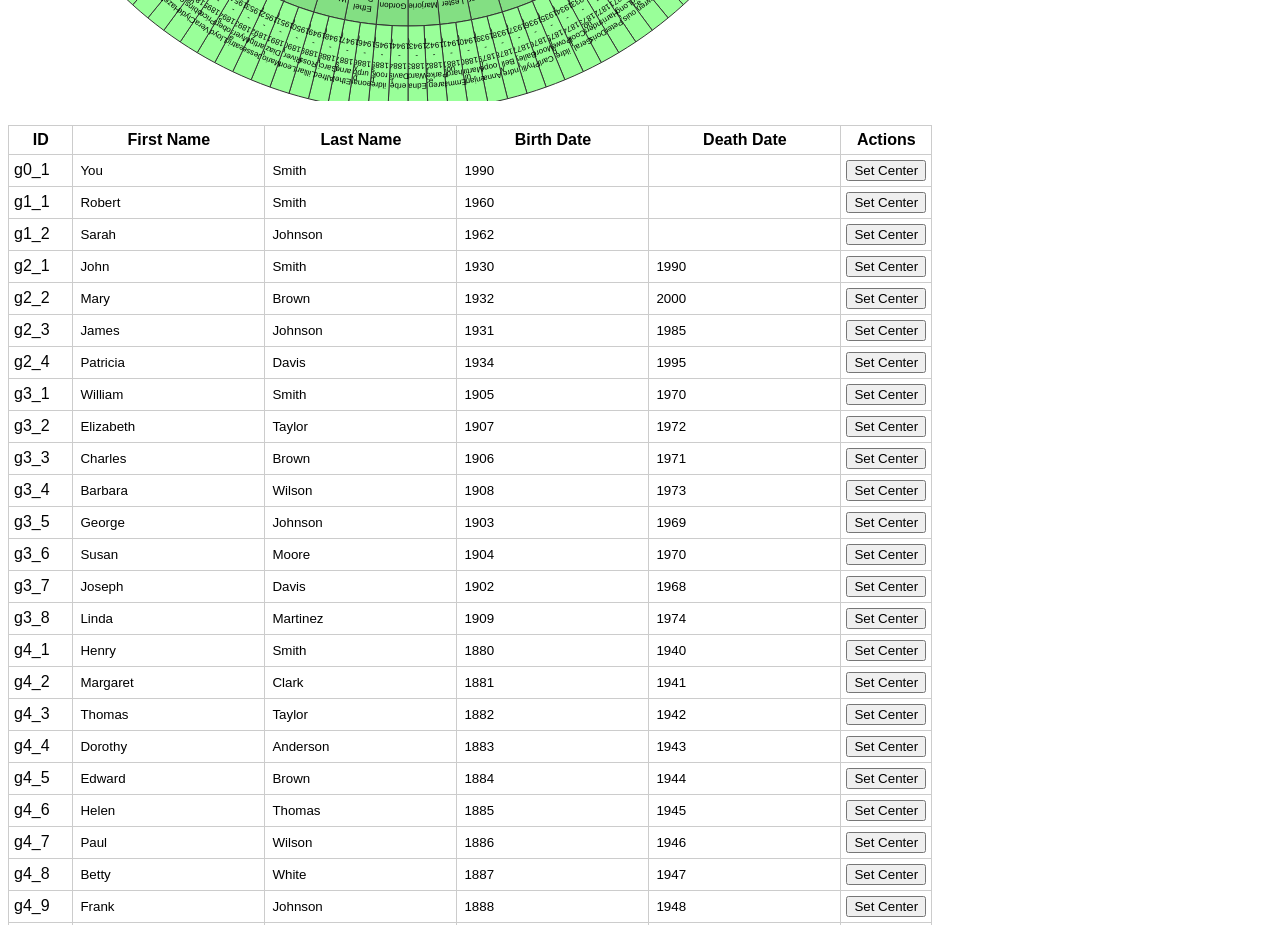
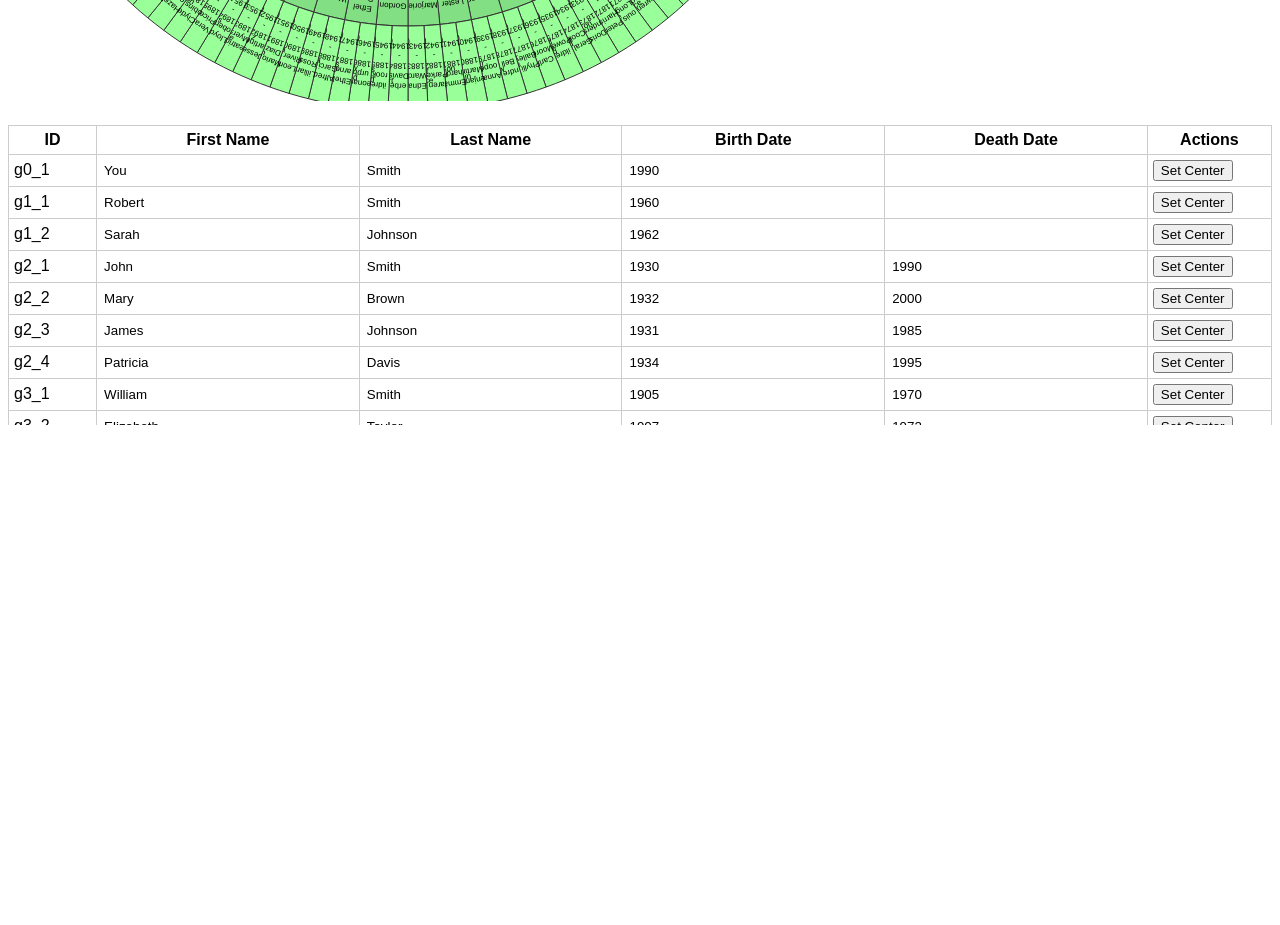
Before and after one commit to rysweet/genealogyChartExp, a React (Create React App) app in the folder my-genealogy-app/: page / in a window 1280 px wide. Shown: the part 820-1745 px from the top of the page. After the commit the page ends 1253 px from the top, so only its background shows below. Built offline with nearby package versions, Linux system fonts and the light colour scheme.

Commit message:
add highlight and scroll for peopletable

```diff
--- a/my-genealogy-app/src/App.jsx
+++ b/my-genealogy-app/src/App.jsx
@@ -15,6 +15,7 @@ function App() {
   const [persistence] = useState(() => new JsonFilePersistence());
   const [resetZoom, setResetZoom] = useState(() => () => {});
   const [colorOverrides, setColorOverrides] = useState({});
+  const [selectedPersonId, setSelectedPersonId] = useState(null);
 
   // Load sample data by default
   useEffect(() => {
@@ -105,11 +106,13 @@ function App() {
         onResetZoom={setResetZoom}
         colorOverrides={colorOverrides}
         onColorChange={handleColorChange}
+        onSelectPerson={setSelectedPersonId}  // Add this prop
       />
       <PeopleTable
         people={people}
         onSetCenter={(personId) => setCenterId(personId)}
         onUpdatePeople={setPeople}
+        selectedId={selectedPersonId}  // Add this prop
       />
     </div>
   );
--- a/my-genealogy-app/src/components/GenealogyChart.jsx
+++ b/my-genealogy-app/src/components/GenealogyChart.jsx
@@ -59,7 +59,8 @@ export default function GenealogyChart({
   onSetCenter,
   onResetZoom,  // Add this prop
   colorOverrides = {},  // New prop for custom colors
-  onColorChange        // New prop for handling color changes
+  onColorChange,        // New prop for handling color changes
+  onSelectPerson,  // Add this prop
 }) {
   const [selectedPersonId, setSelectedPersonId] = useState(null);
   const svgRef = useRef(null);
@@ -260,7 +261,7 @@ function getInnerRadius(generation) {
   const handleSegmentClick = (event, personId) => {
     event.stopPropagation();
     setSelectedPersonId(personId);
-    // Clear tooltip when opening edit form
+    onSelectPerson(personId);  // Add this line
     setTooltip({ person: null, position: { x: 0, y: 0 } });
   };
 
@@ -291,6 +292,7 @@ function getInnerRadius(generation) {
   const handleCenterClick = (event) => {
     event.stopPropagation();
     setSelectedPersonId(centerPersonId);
+    onSelectPerson(centerPersonId);  // Add this line
     setTooltip({ person: null, position: { x: 0, y: 0 } });
   };
 
--- a/my-genealogy-app/src/components/PeopleTable.jsx
+++ b/my-genealogy-app/src/components/PeopleTable.jsx
@@ -1,6 +1,11 @@
-import React from "react";
+import React, { useRef, useEffect } from "react";
 
-export default function PeopleTable({ people, onSetCenter, onUpdatePeople }) {
+export default function PeopleTable({
+  people,
+  onSetCenter,
+  onUpdatePeople,
+  selectedId  // Add this prop
+}) {
   if (!people || people.length === 0) {
     return <div>No people loaded.</div>;
   }
@@ -12,8 +17,28 @@ export default function PeopleTable({ people, onSetCenter, onUpdatePeople }) {
     );
   };
 
+  const tableRef = useRef(null);
+
+  // Add effect to scroll to selected row
+  useEffect(() => {
+    if (selectedId && tableRef.current) {
+      const selectedRow = tableRef.current.querySelector(`[data-person-id="${selectedId}"]`);
+      if (selectedRow) {
+        selectedRow.scrollIntoView({ behavior: 'smooth', block: 'center' });
+      }
+    }
+  }, [selectedId]);
+
   return (
-    <table style={{ borderCollapse: "collapse", marginTop: 20 }}>
+    <div
+      ref={tableRef}
+      style={{
+        maxHeight: '300px',
+        overflowY: 'auto',
+        marginTop: '20px'
+      }}
+    >
+      <table style={{ width: '100%', borderCollapse: 'collapse' }}>
         <thead>
           <tr>
             <th style={{ border: "1px solid #ccc", padding: "5px" }}>ID</th>
@@ -25,43 +50,53 @@ export default function PeopleTable({ people, onSetCenter, onUpdatePeople }) {
           </tr>
         </thead>
         <tbody>
-        {people.map((p) => (
-          <tr key={p.id}>
-            <td style={{ border: "1px solid #ccc", padding: "5px" }}>{p.id}</td>
+          {people.map((person) => (
+            <tr
+              key={person.id}
+              data-person-id={person.id}
+              style={{
+                cursor: 'pointer',
+                backgroundColor: person.id === selectedId ? '#fff3e0' : 'inherit',
+                transition: 'background-color 0.3s'
+              }}
+              onClick={() => onSetCenter(person.id)}
+            >
+              <td style={{ border: "1px solid #ccc", padding: "5px" }}>{person.id}</td>
               <td style={{ border: "1px solid #ccc", padding: "5px" }}>
                 <input
-                value={p.firstName || ""}
-                onChange={(e) => handleChange(p, "firstName", e.target.value)}
+                  value={person.firstName || ""}
+                  onChange={(e) => handleChange(person, "firstName", e.target.value)}
                   style={{ width: "100%", border: "none" }}
                 />
               </td>
               <td style={{ border: "1px solid #ccc", padding: "5px" }}>
                 <input
-                value={p.lastName || ""}
-                onChange={(e) => handleChange(p, "lastName", e.target.value)}
+                  value={person.lastName || ""}
+                  onChange={(e) => handleChange(person, "lastName", e.target.value)}
                   style={{ width: "100%", border: "none" }}
                 />
               </td>
               <td style={{ border: "1px solid #ccc", padding: "5px" }}>
                 <input
-                value={p.birthDate || ""}
-                onChange={(e) => handleChange(p, "birthDate", e.target.value)}
+                  value={person.birthDate || ""}
+                  onChange={(e) => handleChange(person, "birthDate", e.target.value)}
                   style={{ width: "100%", border: "none" }}
                 />
               </td>
               <td style={{ border: "1px solid #ccc", padding: "5px" }}>
                 <input
-                value={p.deathDate || ""}
-                onChange={(e) => handleChange(p, "deathDate", e.target.value)}
+                  value={person.deathDate || ""}
+                  onChange={(e) => handleChange(person, "deathDate", e.target.value)}
                   style={{ width: "100%", border: "none" }}
                 />
               </td>
               <td style={{ border: "1px solid #ccc", padding: "5px" }}>
-              <button onClick={() => onSetCenter(p.id)}>Set Center</button>
+                <button onClick={() => onSetCenter(person.id)}>Set Center</button>
               </td>
             </tr>
           ))}
         </tbody>
       </table>
+    </div>
   );
 }
```
Lines whose indentation alone changed are shown as unchanged.
